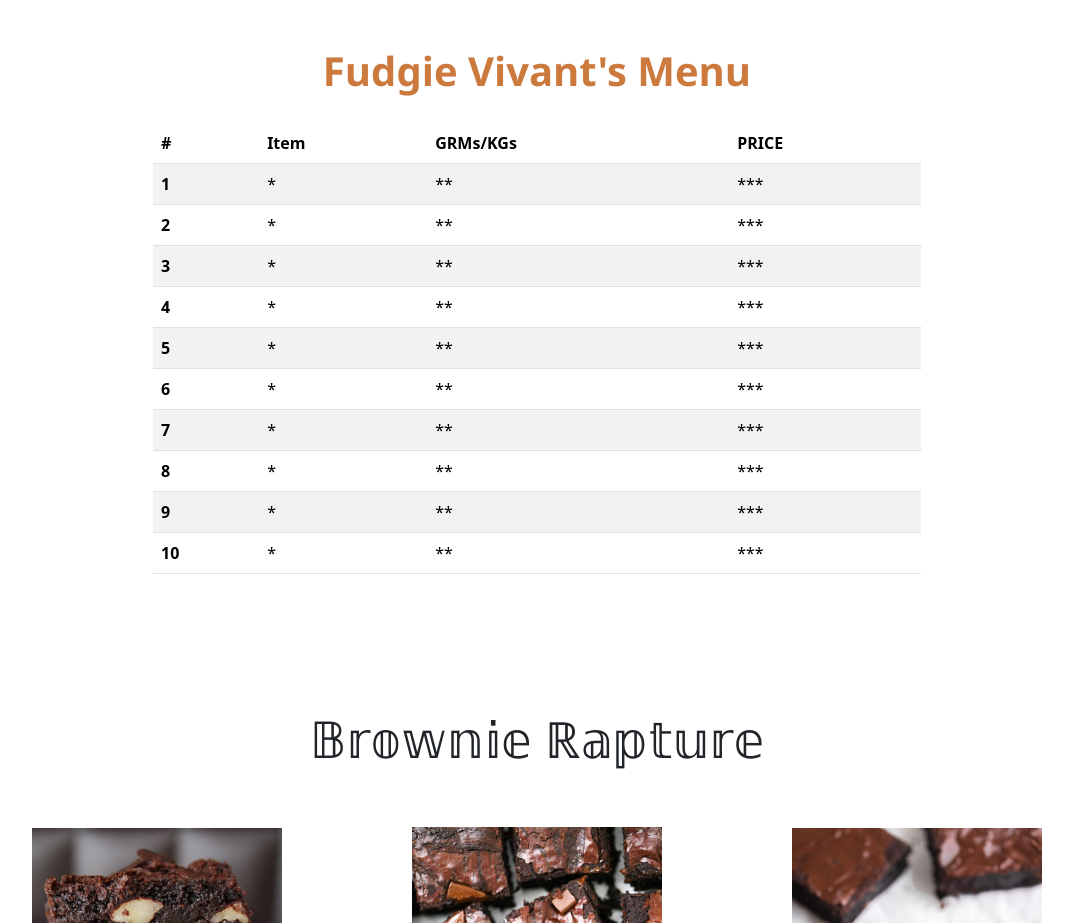
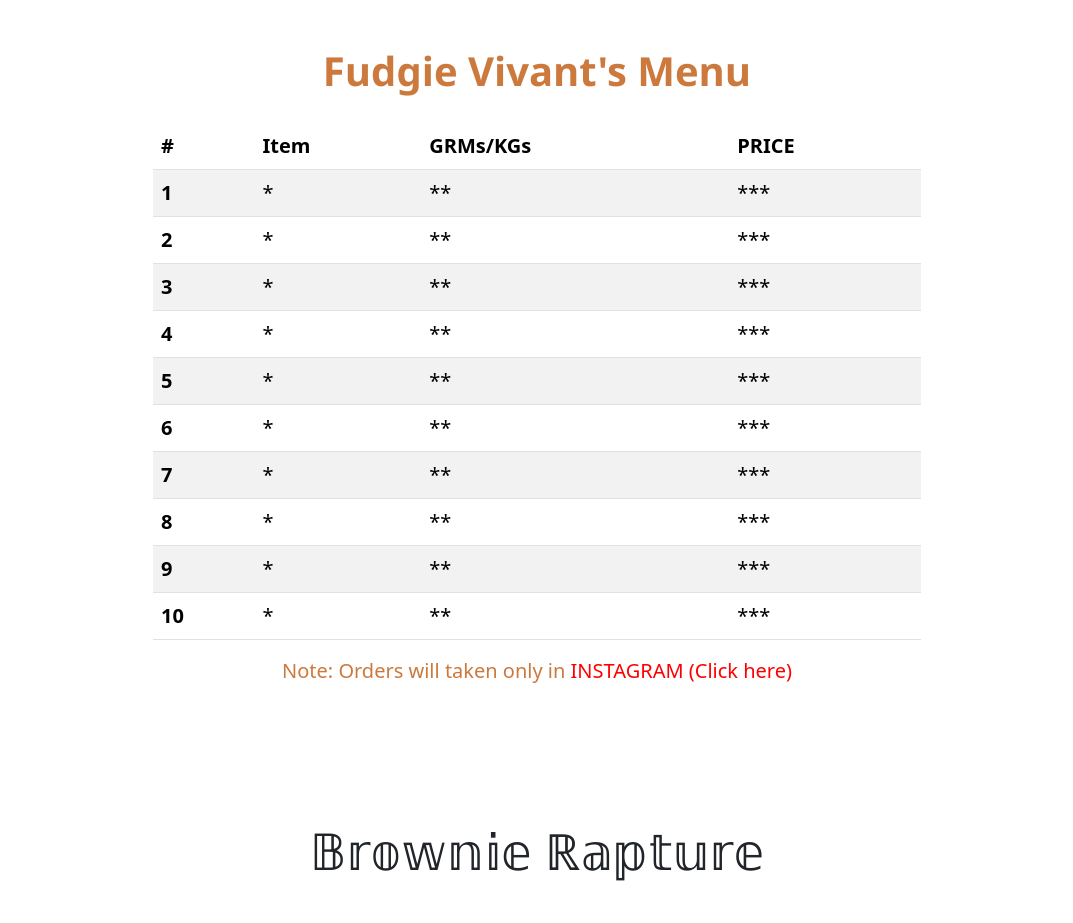
Before and after one commit to mazin05/fudgieVivant, a plain HTML site: page index.html in a window 1280 px wide. Shown: the part 1501-2424 px from the top of the page, without its empty margins (103-1176 px from the left). Drawn offline with nearby package versions, Linux system fonts and the light colour scheme.

Commit message:
Add files via upload

```diff
--- a/index.html
+++ b/index.html
@@ -120,7 +120,6 @@
     <div class="shop" id="shop"></div>
 
     <!-- ----------------------------------------------------------------------------------------------- -->
-
     <div id="menu">
       <center>
         <h3 id="menutxt">Fudgie Vivant's Menu</h3>
@@ -196,6 +195,15 @@
             </tr>
           </tbody>
         </table>
+        <p id="pnote">
+          Note: Orders will taken only in
+          <a
+            href="https://www.instagram.com/fudgie.vivant/"
+            target="_blank"
+            id="insbtn"
+            >INSTAGRAM (Click here)</a
+          >
+        </p>
       </center>
     </div>
     <!-- ----------------------------------------------------------------------------------------------- -->
--- a/style.css
+++ b/style.css
@@ -105,6 +105,9 @@ nav>div{
     width: 60%;
 }
 
+th,td{
+    font-size: 20px;
+}
 #menu{
     padding: 50px 0 100px 0;
 }
@@ -115,6 +118,20 @@ nav>div{
     font-family: 'Segoe UI', Tahoma, Geneva, Verdana, sans-serif;
     color: rgb(204, 121, 62);
     padding-bottom: 20px;
+}
+
+#pnote{
+    font-size: 20px;
+    font-weight: 500;
+    color: rgb(204, 121, 62);
+}
+#insbtn{
+    text-decoration: none;
+    color: red;
+}
+#insbtn:hover{
+    text-decoration: underline;
+    text-decoration-color: gold;
 }
 /* ------------------------------------------------------------------------------------ */
 
```
